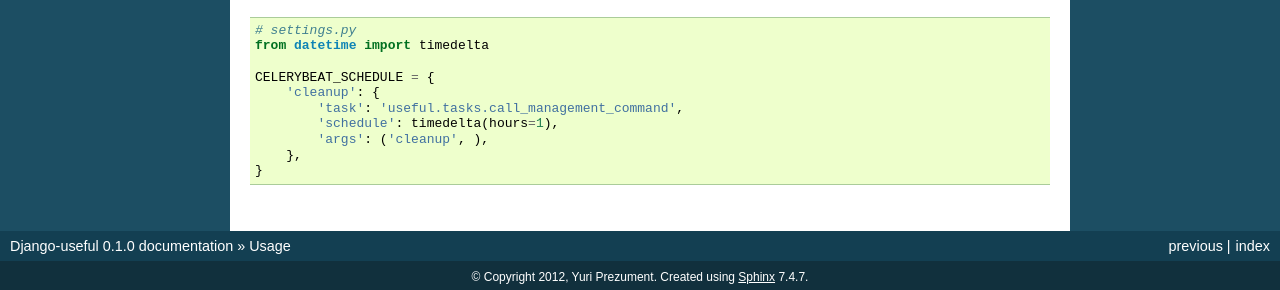
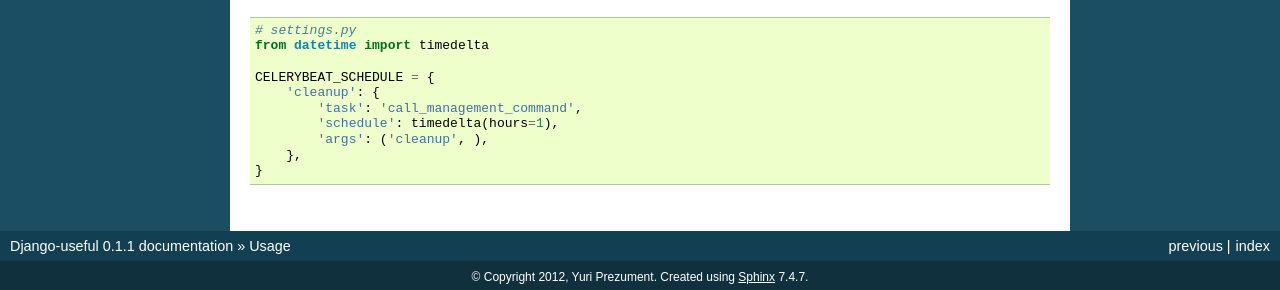
Before and after one commit to yprez/django-useful, a Sphinx documentation site: the page built from docs/usage.rst, in a window 1280 px wide and 900 px high, scrolled down 1876 px. Shown: the part 607-897 px from the top of the window. Built offline with Sphinx 7.4.7, drawn with Linux system fonts in a browser that asks for light colours; some of the changed text lies outside the part shown.

Commit message:
Revert docs and bump doc version

```diff
--- a/docs/conf.py
+++ b/docs/conf.py
@@ -49,9 +49,9 @@
 # built documents.
 #
 # The short X.Y version.
-version = '0.1.0'
+version = '0.1.1'
 # The full version, including alpha/beta/rc tags.
-release = '0.1.0'
+release = '0.1.1'
 
 # The language for content autogenerated by Sphinx. Refer to documentation
 # for a list of supported languages.
--- a/docs/usage.rst
+++ b/docs/usage.rst
@@ -130,7 +130,7 @@
 
     CELERYBEAT_SCHEDULE = {
         'cleanup': {
-            'task': 'useful.tasks.call_management_command',
+            'task': 'call_management_command',
             'schedule': timedelta(hours=1),
             'args': ('cleanup', ),
         },
```
